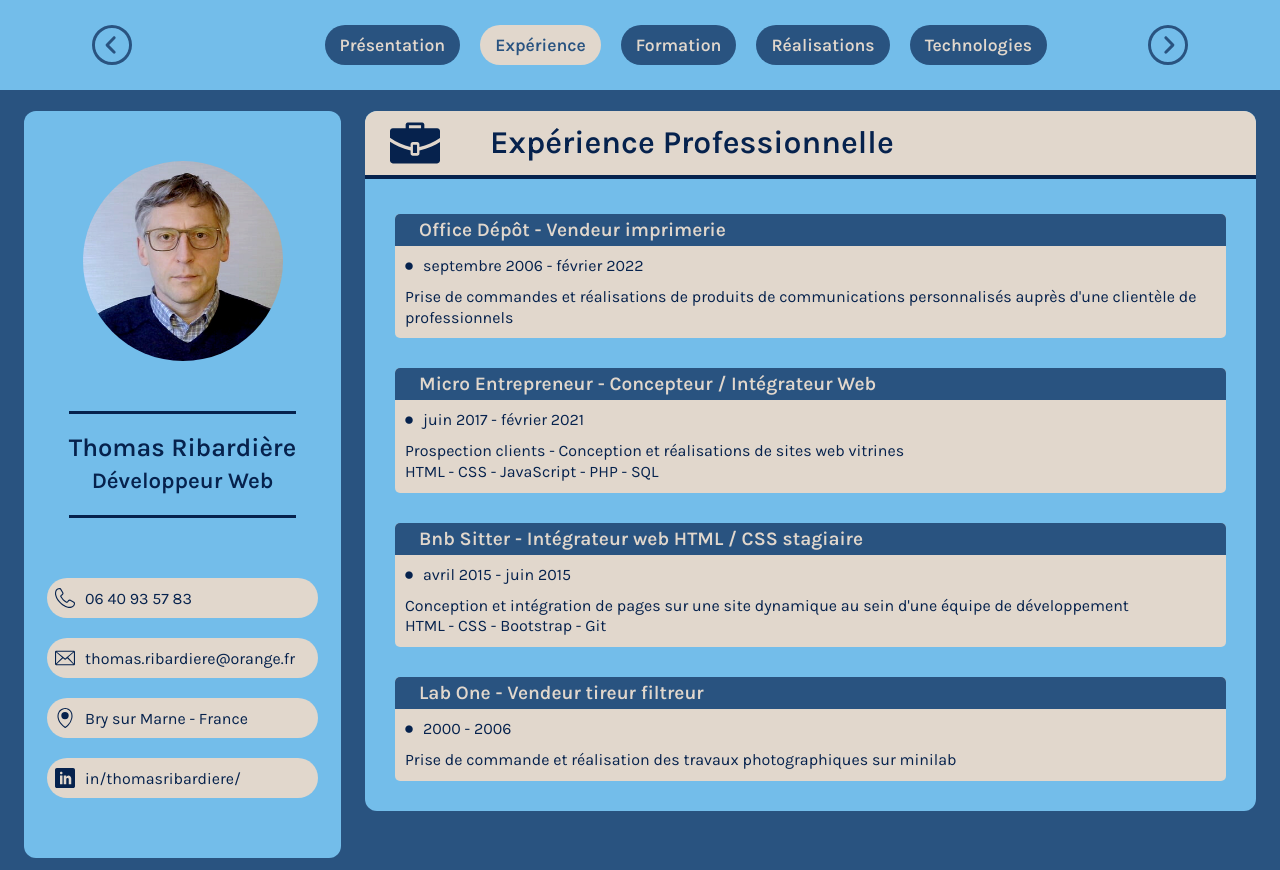
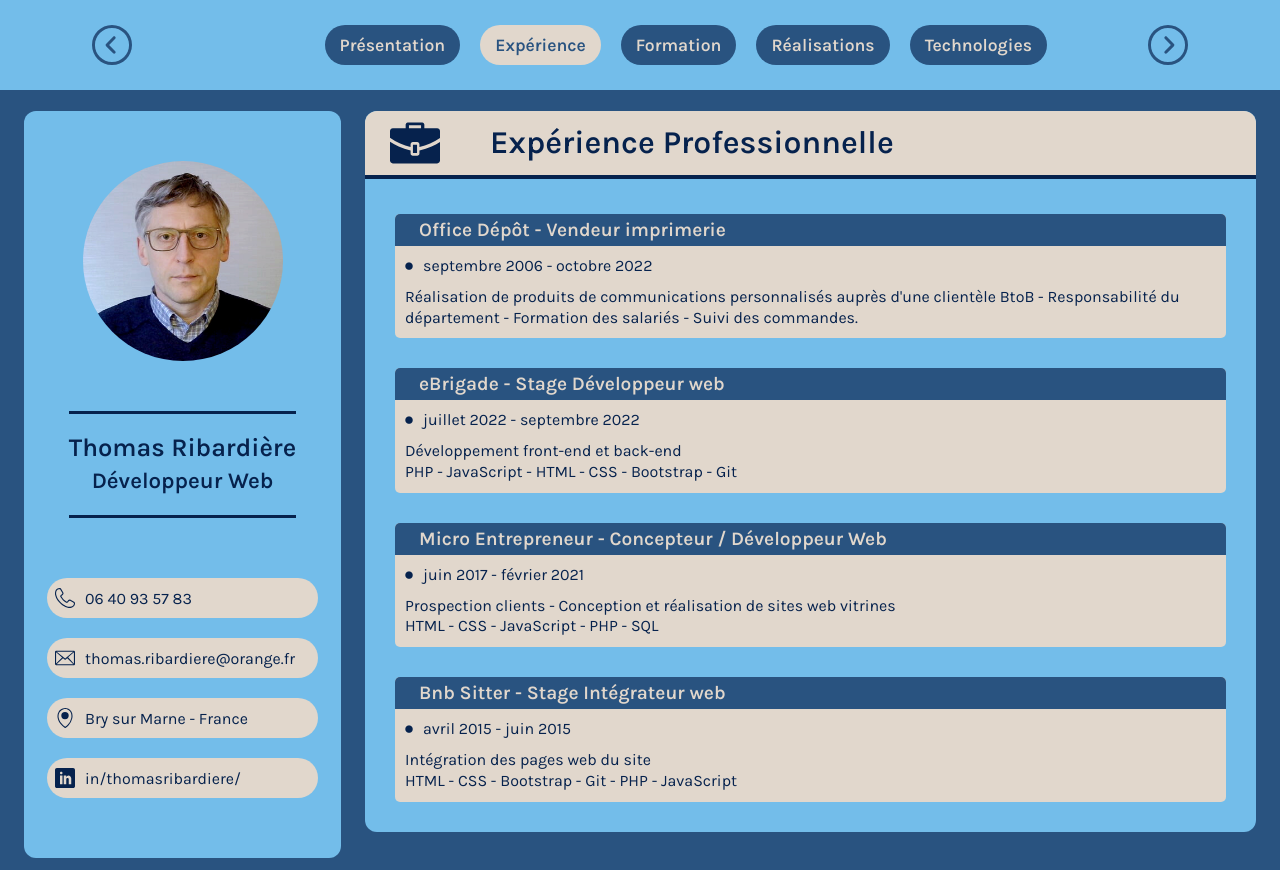
Before and after one commit to ThoRib/cv, a React (Create React App) app: page /experience-professionnel in a window 1280 px wide. Built offline with nearby package versions, Linux system fonts and the light colour scheme.

Commit message:
mise à jour infos pour  recherche emploi

```diff
--- a/src/view/Experience.js
+++ b/src/view/Experience.js
@@ -8,25 +8,26 @@ export default () => (
         <div>
             <div className="exp-form" >
                 <h2>Office Dépôt - Vendeur imprimerie</h2>
-            <p>septembre 2006 - février 2022</p>
-            <p>Prise de commandes et réalisations de produits de communications personnalisés auprès d'une clientèle de professionnels</p>
+                <p>septembre 2006 - octobre 2022</p>
+                <p>Réalisation de produits de communications personnalisés auprès d'une clientèle BtoB - Responsabilité du département - Formation des salariés - Suivi des commandes.</p>
             </div>
             <div className="exp-form" >
-            <h2>Micro Entrepreneur - Concepteur / Intégrateur Web</h2>
+                <h2>eBrigade - Stage Développeur web</h2>
+                <p>juillet 2022 - septembre 2022</p>
+                <p>Développement front-end et back-end</p>
+                <p>PHP - JavaScript - HTML - CSS - Bootstrap - Git </p>
+            </div>
+            <div className="exp-form" >
+                <h2>Micro Entrepreneur - Concepteur / Développeur Web</h2>
                 <p>juin 2017 - février 2021</p>
-            <p>Prospection clients - Conception et réalisations de sites web vitrines</p>
+                <p>Prospection clients - Conception et réalisation de sites web vitrines</p>
                 <p>HTML - CSS - JavaScript - PHP - SQL</p>
             </div>
             <div className="exp-form" >
-            <h2>Bnb Sitter - Intégrateur web HTML / CSS stagiaire</h2>
+                <h2>Bnb Sitter - Stage Intégrateur web</h2>
                 <p>avril 2015 - juin 2015</p>
-            <p>Conception et intégration de pages sur une site dynamique au sein d'une équipe de développement</p>
-            <p>HTML - CSS - Bootstrap - Git</p>
-        </div>
-        <div className="exp-form" >
-            <h2>Lab One - Vendeur tireur filtreur</h2>
-            <p>2000 - 2006</p>
-            <p>Prise de commande et réalisation des travaux photographiques sur minilab</p>
+                <p>Intégration des pages web du site</p>
+                <p>HTML - CSS - Bootstrap - Git - PHP - JavaScript</p>
             </div>
         </div>
     </div>
--- a/src/view/Formations.js
+++ b/src/view/Formations.js
@@ -7,14 +7,14 @@ export default () => (
         </div>
         <div>
             <div className="exp-form">
+                <h2>Next Formation - Développeur Web et Web Mobile - RNCP</h2>
+                <p>février 2022 - septembre 2022</p>
+                <p>JavaScript - jQuery - Bootstrap - React - React Native - Node JS - PHP - PHP Objet - Symfony - Git</p>
+            </div>
+            <div className="exp-form">
                 <h2>Opquast - Qualité Web</h2>
                 <p>Mars 2022</p>
                 <p>Certification expert qualité web</p>
-            </div>
-            <div className="exp-form">
-                <h2>Next Formation - Développeur Web et Web Mobile - RNCP</h2>
-                <p>février 2022 - septembre 2022</p>
-                <p>JavaScript - jQuery - Bootstrap - React - React Native - Node JS - PHP - PHP Objet - Symfony - Git</p>
             </div>
             <div className="exp-form">
                 <h2>Next Formation - Infographiste Multimédia 3D - RNCP</h2>
--- a/src/view/Presentation.js
+++ b/src/view/Presentation.js
@@ -6,9 +6,10 @@ export default () => (
             <img src={howTo} /><h1>Présentation</h1>
         </div>
         <div>
-            <p>Achevant actuellement une formation Développeur Web et Web Mobile auprès de l'organisme Nextformation, j'ai suivi ce cursus dans le cadre d'une reconversion professionnelle.</p>
-            <p>Au cours d'une précédente activité  en micro entreprise, j'ai eu l'opportunité de concevoir et développer des sites vitrines pour différents clients. Cela m'a permis d'acquérir plus d'expérience en design web, en intégration HTML/CSS et en programmation JavaScript et PHP. J'ai également poursuivi l'apprentissage du développement de manière  autodidacte en élaborant quelques projets personnels de sites dynamiques.</p>
-            <p>Une formation suivit auparavant en multimédia et intégration HTML, CSS et jQuery m’avait permis d’acquérir de premières compétences web.  Le cursus  actuel me permet d’étendre mes connaissances en développement, back-end et front-end avec JavaScript, PHP, SQL, HTML, CSS, Bootstrap. Je fait également l'apprentissage des frameworks NodesJS, React, React Native, Symfony. Intensément utilisés dans l'écosystème technologique web actuel, ceux-ci me permettent d'amener mes connaissances à un niveau professionnel.</p>
+            <p>Une première expérience en conception et développement web m'a permis de réaliser quelques sites web vitrines. Cela fut également l'occasion d'apprendre en autodidacte les langages PHP, SQL et JavaScript. Ceux-ci m'ont permis d'apporter du dynamisme à mes projets.</p>
+            <p>Une formation suivie auparavent en multimédia m'avait permis d'acquérir une bonne maitrise des langages HTML et CSS. J'ai souhaité alors renforcer et étendre mes connaissances en suivant une nouvelle formation consacrée au développement web.</p>
+            <p>Lors de celle-ci j'ai pu confirmer mes bases acquises auparavent en PHP et JavaScript mais également faire l'apprentissage des frameworks React, React Native, Symfony ainsi que la plateforme de développement Node.js.</p>
+            <p>Fort de ces nouvelles compétences, je souhaiterais désormais les mettre à profit en rejoignant une équipe de développement web. Cela serait également pour moi l'opportunité d'acquérir davantage de pratique.</p>
         </div>
     </div>
 );
--- a/src/view/Technologies.js
+++ b/src/view/Technologies.js
@@ -12,7 +12,7 @@ import symfony from "../icones/symfony.svg";
 import mysql from "../icones/mysql.svg";
 import git from "../icones/git.svg";
 import ubuntu from "../icones/ubuntu.svg";
-import moqups from "../icones/moqups.svg";
+import lucidchart from "../icones/lucidchart.svg";
 import illustrator from "../icones/illustrator.svg";
 import inkscape from "../icones/inkscape.jpeg";
 import photoshop from "../icones/photoshop.svg";
@@ -70,7 +70,7 @@ export default () => (
             <li>
                 <div><img src={react} alt="logo react" /></div>
                 <p>React</p>
-                <span className="level l2"></span>
+                <span className="level l1"></span>
             </li>
             <li>
                 <div><img src={php} alt="logo php" /></div>
@@ -80,12 +80,12 @@ export default () => (
             <li>
                 <div><img src={symfony} alt="logo symfony" /></div>
                 <p>Symfony</p>
-                <span className="level l3"></span>
+                <span className="level l2"></span>
             </li>
             <li>
                 <div><img src={mysql} alt="logo mysql" /></div>
-                <p>MySQL / SQL</p>
-                <span className="level l3"></span>
+                <p>SQL</p>
+                <span className="level l2"></span>
             </li>
             <li>
                 <div><img src={git} alt="logo git" /></div>
@@ -94,13 +94,13 @@ export default () => (
             </li>
             <li>
                 <div><img src={ubuntu} alt="logo ubuntu" /></div>
-                <p>Ubuntu</p>
-                <span className="level l3"></span>
+                <p>Linux</p>
+                <span className="level l2"></span>
             </li>
             <li>
-                <div><img src={moqups} alt="logo moqups" /></div>
-                <p>Moqups</p>
-                <span className="level l1"></span>
+                <div><img src={lucidchart} alt="logo moqups" /></div>
+                <p>Lucidchart</p>
+                <span className="level l2"></span>
             </li>
             <li>
                 <div><img src={illustrator} alt="logo illustrator" /></div>
```
Also changed, not shown: src/icones/lucidchart.svg (added). Lines whose indentation alone changed are shown as unchanged.
